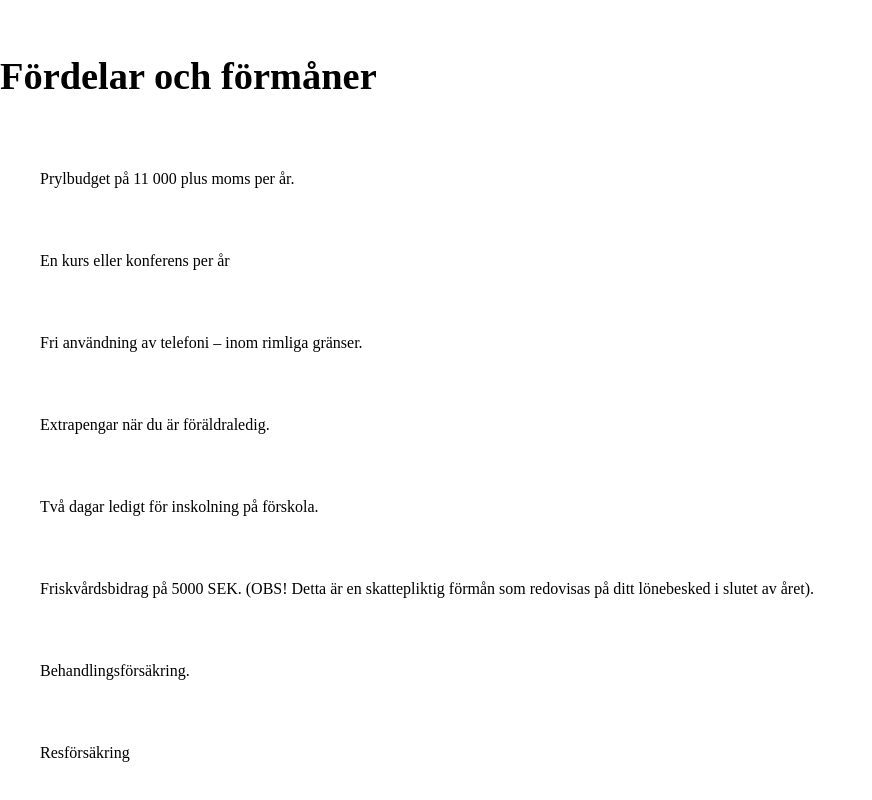
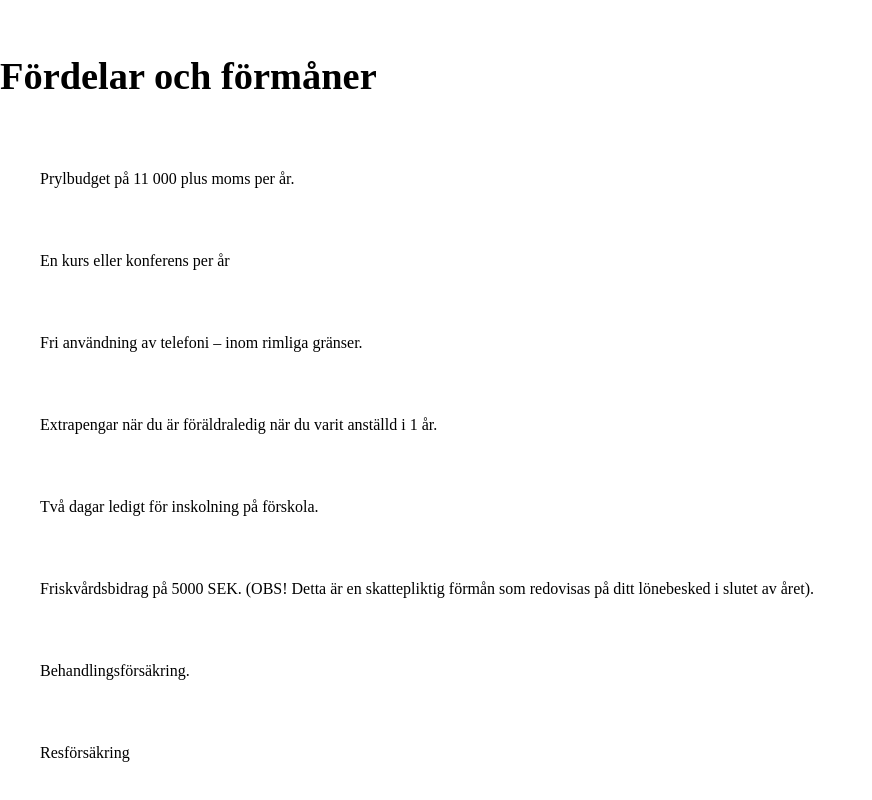
Before and after one commit to varianter/handbook-se, a Next.js app: page / in a window 1280 px wide. Shown: the part 8362-9162 px from the top of the page, without its empty margins (0-872 px from the left). Built offline with nearby package versions, Linux system fonts and the light colour scheme.

Commit message:
Update index.mdx (#39)
Ändrat ett villkor för extrapeng vid förälkdraledighet,

Signed-off-by: saradolken <129518696+saradolken@users.noreply.github.com>

```diff
--- a/pages/index.mdx
+++ b/pages/index.mdx
@@ -351,7 +351,7 @@ En förmån är att varje anställd årligen får 11 000 SEK per år för att k
 />
 
 <IllustrationList
-  text="Extrapengar när du är föräldraledig."
+  text="Extrapengar när du är föräldraledig när du varit anställd i 1 år."
   figureName="coins"
 />
 
```
